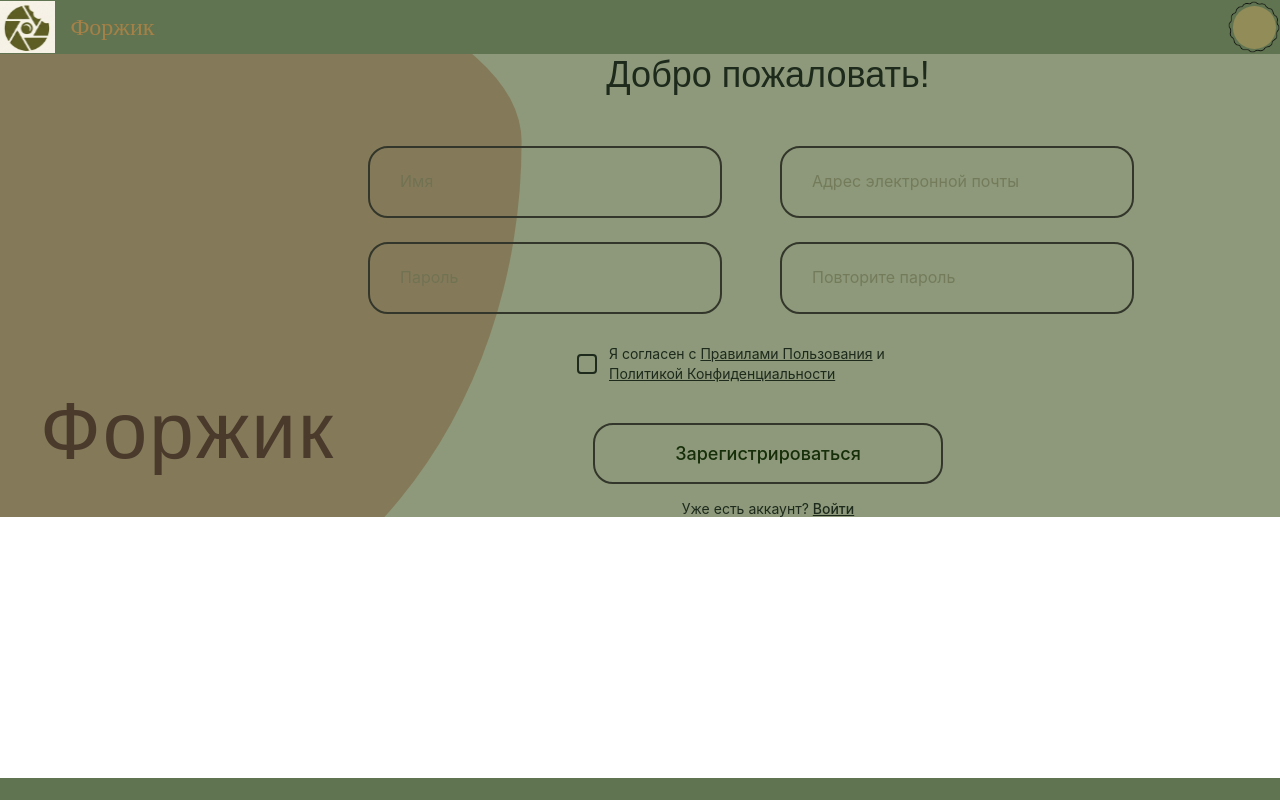
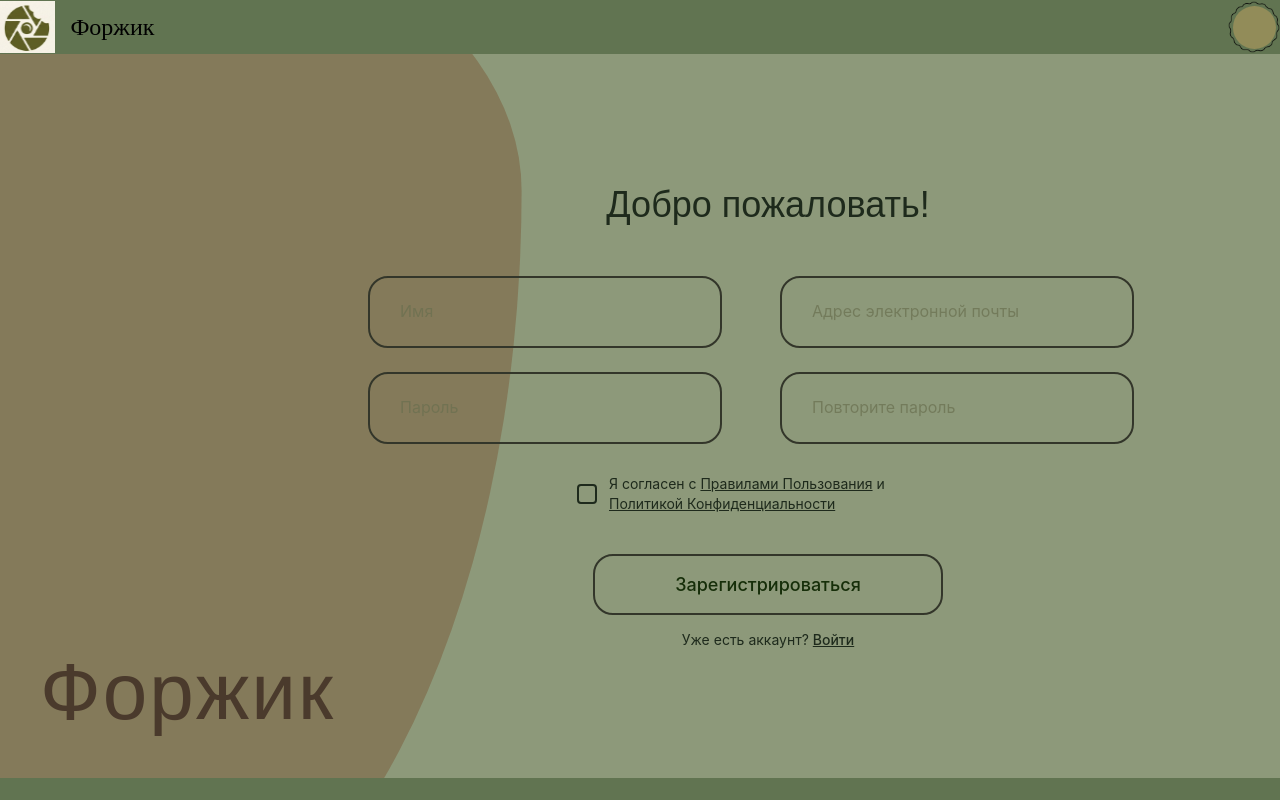
Before and after one commit to Getlles/phorzhik, a React (Vite) app in the folder frontend/: page /register in a window 1280 px wide. Built offline with nearby package versions, Linux system fonts and the light colour scheme; what fabric would draw is missing.

Commit message:
back_change_1

```diff
--- a/frontend/src/components/Input/Input.module.css
+++ b/frontend/src/components/Input/Input.module.css
@@ -43,7 +43,7 @@ left: 20px;
 transform: translateY(0);
 font-size: 12px;
 opacity: 1;
-background-color: rgb(91, 20, 20);
+background-color: rgb(26, 91, 52);
 color: rgb(231, 190, 118);
 border-radius: 8px;
 }
--- a/frontend/src/layout/Header/Header.module.css
+++ b/frontend/src/layout/Header/Header.module.css
@@ -22,7 +22,7 @@
 }
 
 .title{
-  color: var(--color-circle-log);
+  color: var(--color-circlewrapper);
   font-family: 'Times New Roman', Times, serif;
 
 }
--- a/frontend/src/pages/AccountPage/AccountPage.module.css
+++ b/frontend/src/pages/AccountPage/AccountPage.module.css
@@ -5,6 +5,7 @@
   overflow: hidden;
   display: flex;
   flex-direction: column;
+  flex: 1;
 }
 
 .content {
--- a/frontend/src/pages/EditorPage/EditorPage.module.css
+++ b/frontend/src/pages/EditorPage/EditorPage.module.css
@@ -5,6 +5,7 @@
   overflow: hidden;
   background-color: #3C3C32;
   box-sizing: border-box;
+  flex: 1;
 }
 
 .canvasWrapper {
--- a/frontend/src/pages/RegisterPage/RegisterPage.module.css
+++ b/frontend/src/pages/RegisterPage/RegisterPage.module.css
@@ -6,6 +6,7 @@
   display: flex;
   align-items: center;
   justify-content: center;
+  flex: 1;
 }
 
 .wave {
```
